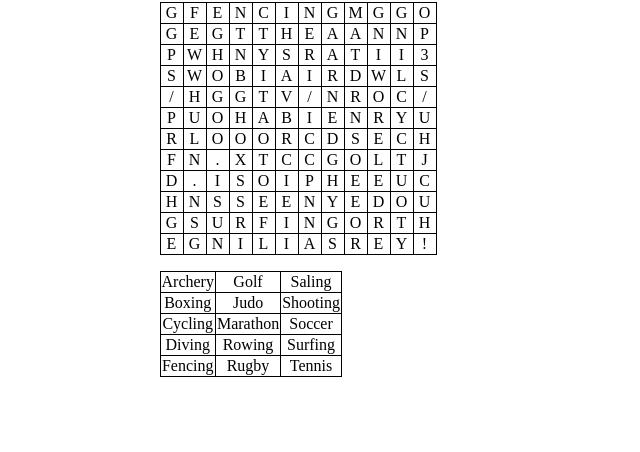
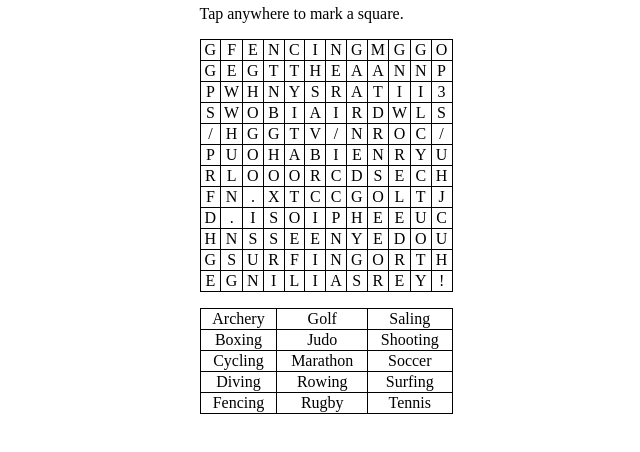
Before and after one commit to cogit18/SoJo24-Word-Search, a plain HTML site: page content.html in a window 1280 px wide. Shown: the part 172-624 px from the top of the page, without its empty margins (314-954 px from the left). Drawn offline with Linux system fonts and the light colour scheme.

Commit message:
Update content.html

```diff
--- a/content.html
+++ b/content.html
@@ -32,7 +32,7 @@
         }
 
         .content {
-            max-width: 333px;
+            max-width: 253px;
             margin: auto;
 
         table {
@@ -80,7 +80,7 @@
     </table>
 </p>
 <p>
-    <table>
+    <table style="width:100%">
         <tr><td>Archery</td><td>Golf</td><td>Saling</td></tr>
         <tr><td>Boxing</td><td>Judo</td><td>Shooting</td></tr>
         <tr><td>Cycling</td><td>Marathon</td><td>Soccer</td></tr>
```
